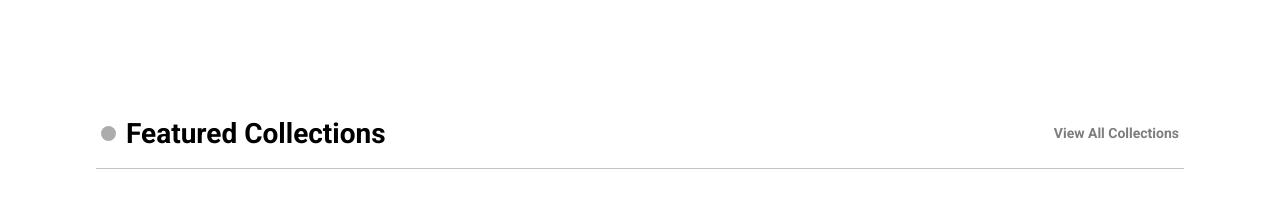
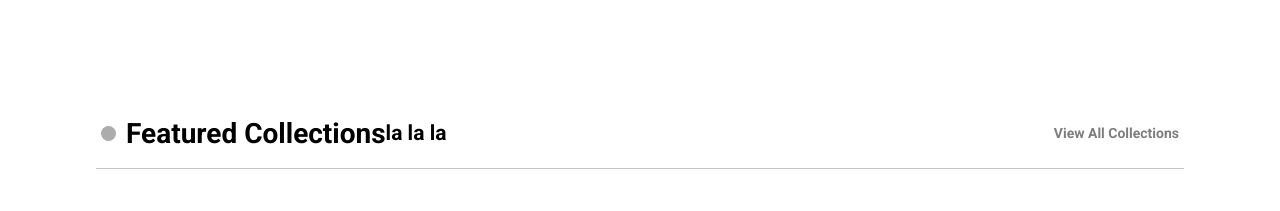
Before and after one commit to d1joseph/NFTDex, a React (Create React App) app in the folder client/: page / in a window 1280 px wide. Shown: the part 1280-1491 px from the top of the page. Built offline with nearby package versions, Linux system fonts and the light colour scheme.

Commit message:
test commit

```diff
--- a/client/src/containers/featured_collections/FeaturedCollections.jsx
+++ b/client/src/containers/featured_collections/FeaturedCollections.jsx
@@ -10,6 +10,7 @@ const FeaturedCollections = () => {
                 <div className='wrapper'>
                     <div className='dot'></div>
                     <h1>Featured Collections</h1>
+                    <h2>la la la </h2>
                 </div>
                 <a className='view-all' href="">View All Collections</a>
             </div>
```
